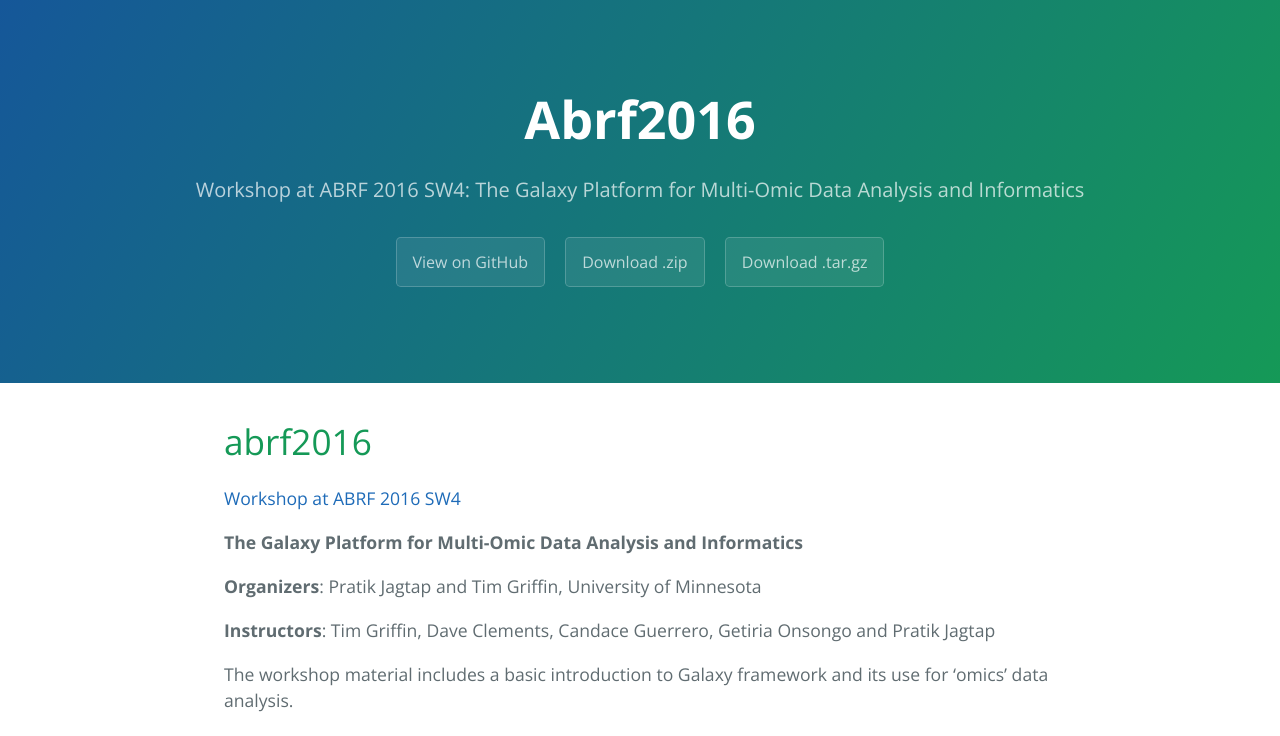
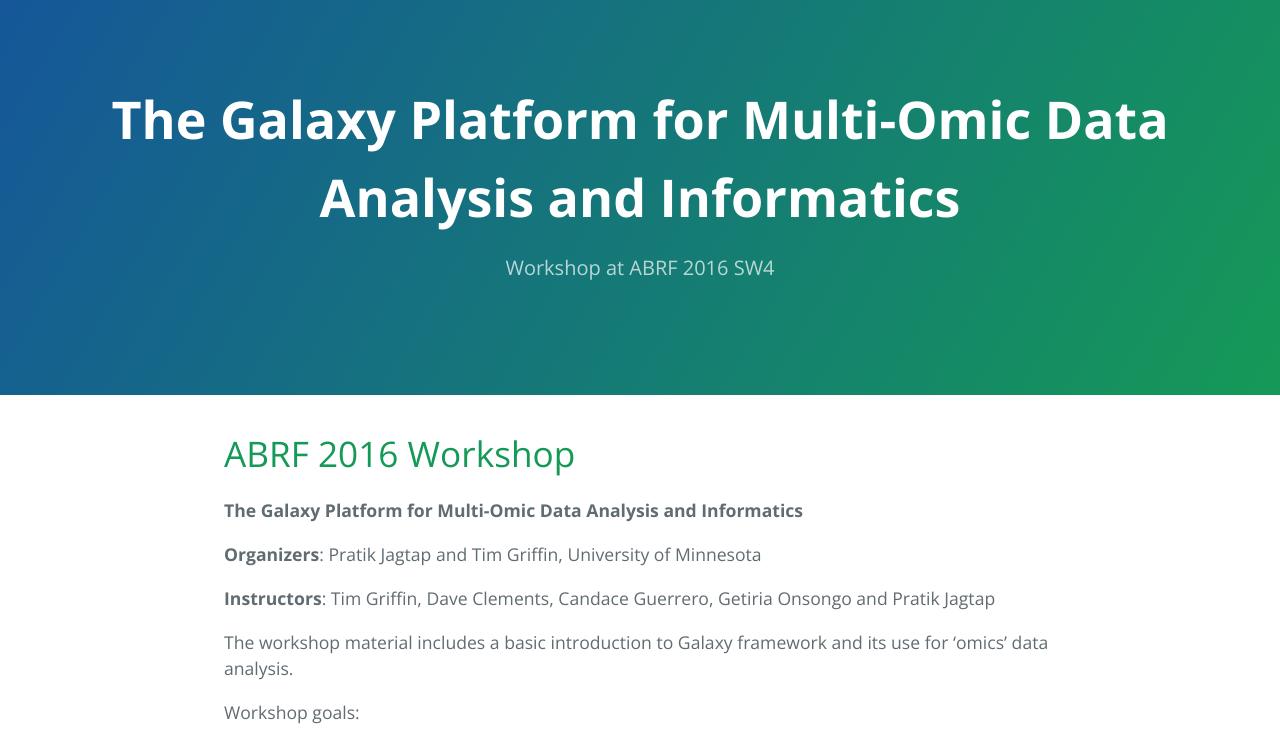
Before and after one commit to subinamehta/abrf2016, a plain HTML site: page index.html in a window 1280 px wide. Shown: the top 736 px of the page. Drawn offline with nearby package versions, Linux system fonts and the light colour scheme.

Commit message:
Edit header

```diff
--- a/index.html
+++ b/index.html
@@ -11,18 +11,18 @@
   </head>
   <body>
     <section class="page-header">
-      <h1 class="project-name">Abrf2016</h1>
-      <h2 class="project-tagline">Workshop at ABRF 2016 SW4: The Galaxy Platform for Multi-Omic Data Analysis and Informatics</h2>
-      <a href="https://github.com/galaxyproteomics/abrf2016" class="btn">View on GitHub</a>
+      <h1 class="project-name">The Galaxy Platform for Multi-Omic Data Analysis and Informatics</h1>
+      <h2 class="project-tagline">Workshop at ABRF 2016 SW4</h2>
+<!--       <a href="https://github.com/galaxyproteomics/abrf2016" class="btn">View on GitHub</a>
       <a href="https://github.com/galaxyproteomics/abrf2016/zipball/master" class="btn">Download .zip</a>
-      <a href="https://github.com/galaxyproteomics/abrf2016/tarball/master" class="btn">Download .tar.gz</a>
+      <a href="https://github.com/galaxyproteomics/abrf2016/tarball/master" class="btn">Download .tar.gz</a> -->
     </section>
 
     <section class="main-content">
       <h1>
-<a id="abrf2016" class="anchor" href="#abrf2016" aria-hidden="true"><span aria-hidden="true" class="octicon octicon-link"></span></a>abrf2016</h1>
+<a id="abrf2016" class="anchor" href="#abrf2016" aria-hidden="true"><span aria-hidden="true" class="octicon octicon-link"></span></a>ABRF 2016 Workshop</h1>
 
-<p><a href="https://conf.abrf.org/the-galaxy-platform">Workshop at ABRF 2016 SW4</a></p>
+<!-- <p><a href="https://conf.abrf.org/the-galaxy-platform">Workshop at ABRF 2016 SW4</a></p> -->
 
 <p><strong>The Galaxy Platform for Multi-Omic Data Analysis and Informatics</strong></p>
 
```
